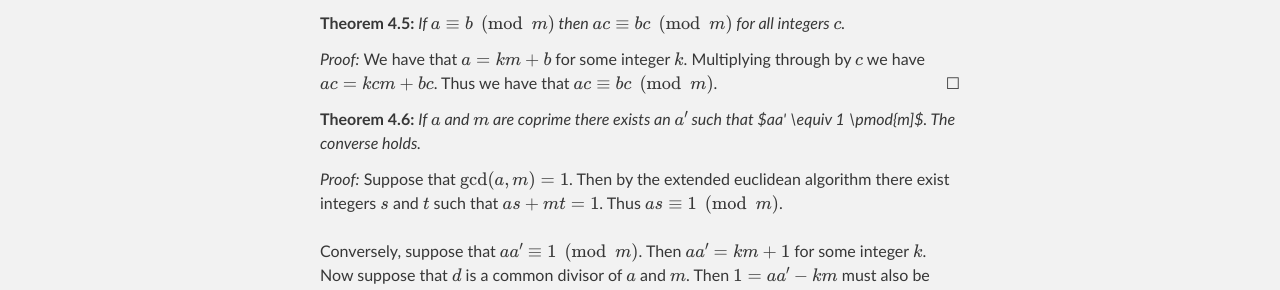
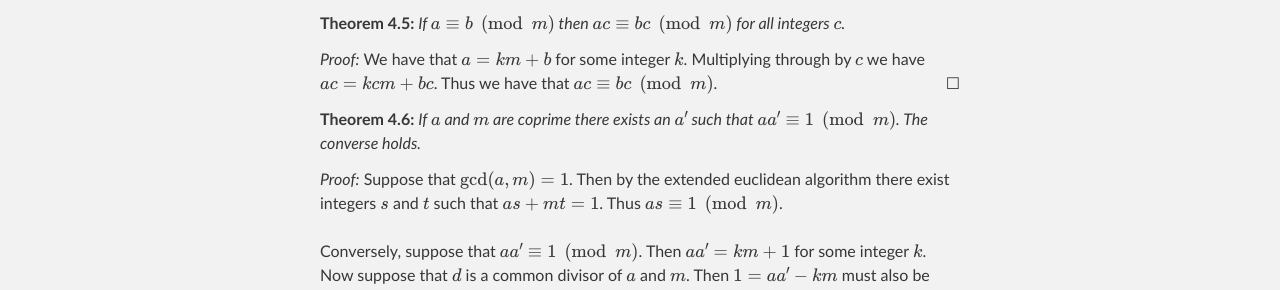
Before and after one commit to wbhart/SimpleMath, a Jekyll site: the page built from test.html, in a window 1280 px wide and 900 px high, scrolled down 14387 px. Shown: the part 153-443 px from the top of the window. Built offline with Jekyll 4.4.1, drawn with Linux system fonts in a browser that asks for light colours; formulas are drawn with MathJax 3.

```diff
--- a/test.html
+++ b/test.html
@@ -700,7 +700,7 @@ $a + c \equiv b + c \pmod{m}$.
 that $ac \equiv bc \pmod{m}$.
 </proof>
 
-<theorem> If $a$ and $m$ are coprime there exists an $a'$ such that $aa' \equiv 1 \pmod{m]$. The converse holds.
+<theorem> If $a$ and $m$ are coprime there exists an $a'$ such that $aa' \equiv 1 \pmod{m}$. The converse holds.
 </theorem>
 
 <proof> Suppose that $\gcd(a, m) = 1$. Then by the extended euclidean algorithm there exist integers $s$ and $t$ such
```
